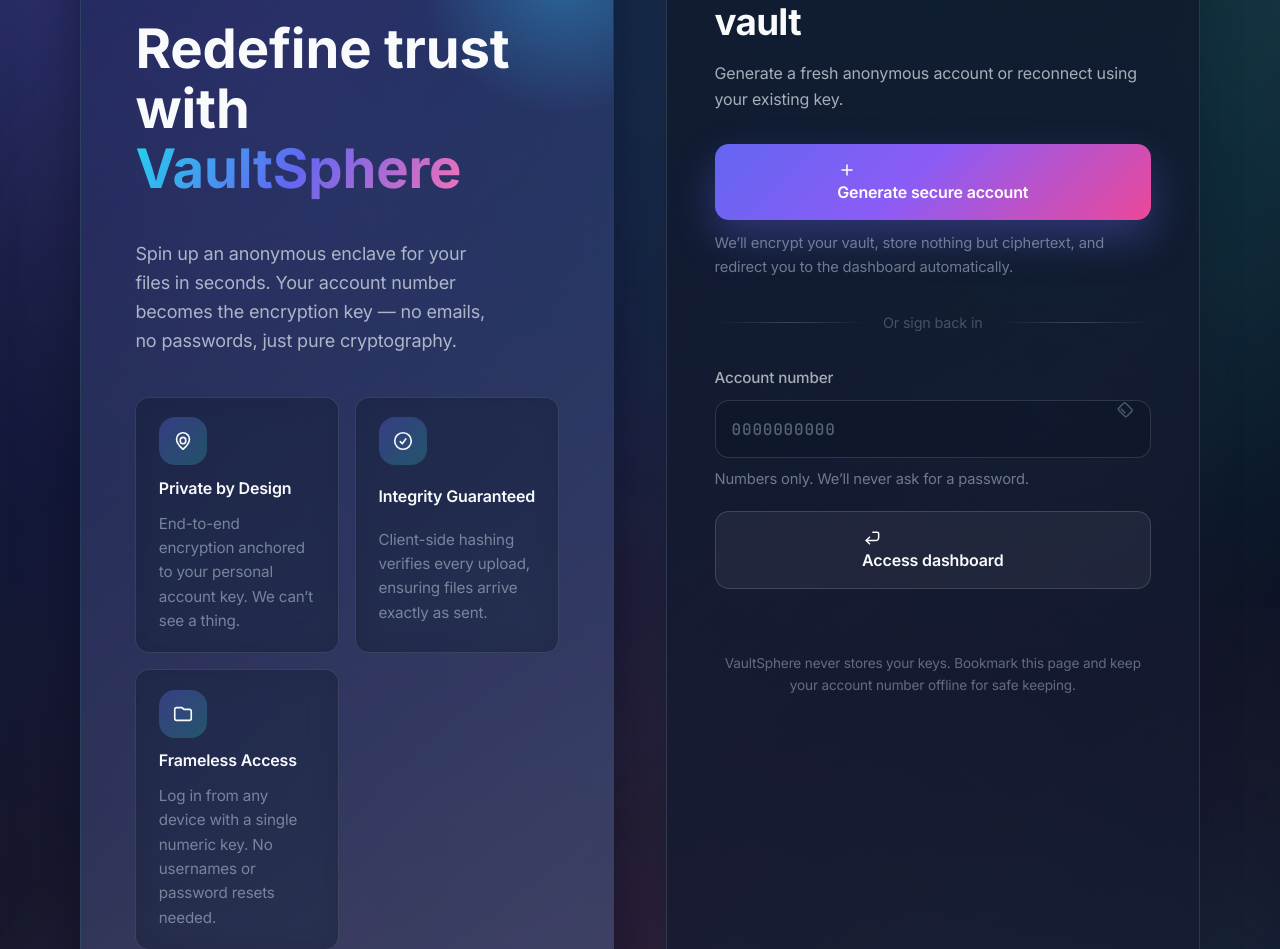
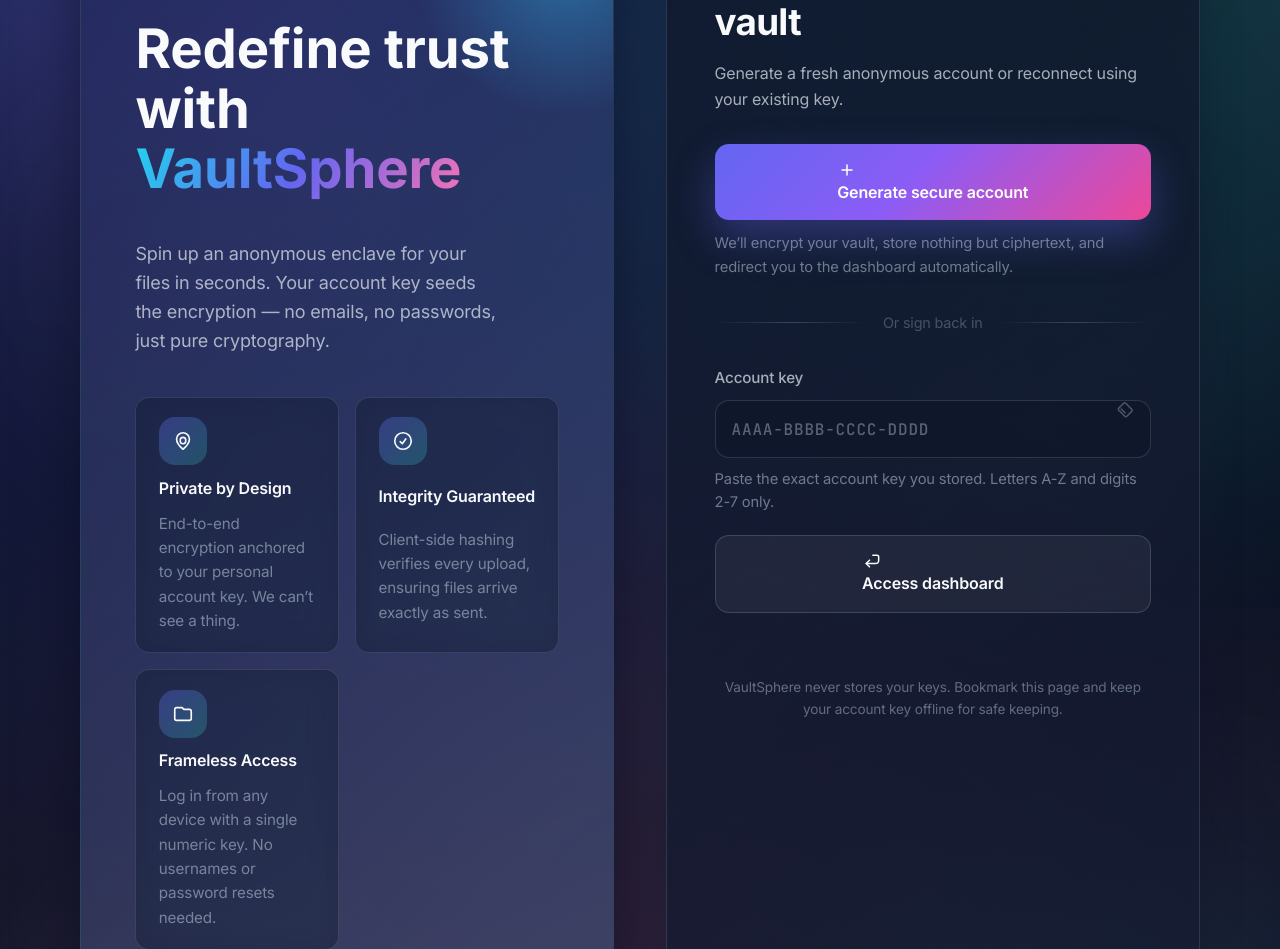
Before and after one commit to toastloaf/AnonymousFileHosting, a Flask app: page / in a window 1280 px wide; the page is wider, and only the part inside the window is pictured. Shown: the part 192-1141 px from the top of that part. Run offline with Flask 3, Linux system fonts and the light colour scheme; style sheets or scripts are compiled from the project's sources.

Commit message:
Refactor: Use hashed account identifiers and secure account keys (#11)
This commit replaces numeric account numbers with SHA-256 hashed account identifiers. It also hardens account key management by deriving encryption keys from a user-provided secret, enhancing security and privacy.

Co-authored-by: Cursor Agent <cursoragent@cursor.com>
Co-authored-by: doubledjsecondary <doubledjsecondary@gmail.com>

```diff
--- a/app.py
+++ b/app.py
@@ -4,9 +4,11 @@ A Flask-based file hosting service with encryption and anonymous account system.
 """
 
 import os
+import base64
 import secrets
 import hashlib
 import logging
+import re
 from pathlib import Path
 from datetime import timedelta, datetime
 from functools import wraps
@@ -43,17 +45,75 @@ except Exception as e:
     raise
 
 
+# ---------------------------------------------------------------------------
+# Account key helpers
+# ---------------------------------------------------------------------------
+
+ACCOUNT_KEY_BYTES = int(os.environ.get('ACCOUNT_KEY_BYTES', '24'))  # 192-bit entropy by default
+ACCOUNT_KEY_GROUP_SIZE = int(os.environ.get('ACCOUNT_KEY_GROUP_SIZE', '4'))
+ACCOUNT_IDENTIFIER_PREFIX_LEN = int(os.environ.get('ACCOUNT_IDENTIFIER_PREFIX_LEN', '12'))
+ACCOUNT_KEY_PATTERN = re.compile(r'^[A-Z2-7]+$')
+SESSION_ACCOUNT_ID_KEY = 'account_id'
+
+
+def _format_account_key_display(normalized_key: str) -> str:
+    """Format an uppercase base32 key into grouped chunks for display."""
+    chunks = [normalized_key[i:i + ACCOUNT_KEY_GROUP_SIZE] for i in range(0, len(normalized_key), ACCOUNT_KEY_GROUP_SIZE)]
+    return '-'.join(chunks)
+
+
+def generate_account_secret() -> dict:
+    """Generate a high-entropy account secret and derived identifiers."""
+    raw_bytes = secrets.token_bytes(ACCOUNT_KEY_BYTES)
+    # Base32 provides an easy-to-type alphabet (A-Z, 2-7)
+    normalized_key = base64.b32encode(raw_bytes).decode('utf-8').rstrip('=')
+    display_key = _format_account_key_display(normalized_key)
+    account_id = hashlib.sha256(normalized_key.encode('utf-8')).hexdigest()
+    fingerprint = account_id[:ACCOUNT_IDENTIFIER_PREFIX_LEN]
+    return {
+        'normalized_key': normalized_key,
+        'display_key': display_key,
+        'account_id': account_id,
+        'fingerprint': fingerprint
+    }
+
+
+def normalize_account_secret(account_key: str) -> str:
+    """Normalize user-supplied account key to canonical uppercase base32."""
+    if not account_key:
+        raise ValueError("Account key is required")
+
+    stripped = ''.join(ch for ch in account_key.upper() if ch.isalnum())
+    if not stripped:
+        raise ValueError("Account key is empty after normalization")
+
+    if not ACCOUNT_KEY_PATTERN.fullmatch(stripped):
+        raise ValueError("Account key contains invalid characters. Only A-Z and 2-7 are permitted.")
+
+    return stripped
+
+
+def derive_account_id(normalized_key: str) -> str:
+    """Derive the canonical account identifier from a normalized key."""
+    return hashlib.sha256(normalized_key.encode('utf-8')).hexdigest()
+
+
+def format_fingerprint(account_id: str) -> str:
+    """Return a short fingerprint for display purposes."""
+    return account_id[:ACCOUNT_IDENTIFIER_PREFIX_LEN]
+
+
 def require_auth(f):
     """Decorator to require authentication."""
     @wraps(f)
     def decorated_function(*args, **kwargs):
-        account_number = session.get('account_number')
-        if not account_number:
+        account_id = session.get(SESSION_ACCOUNT_ID_KEY)
+        if not account_id:
             return jsonify({"error": "Authentication required"}), 401
 
         # Verify account exists
         try:
-            account = db_adapter.find_one(account_number)
+            account = db_adapter.find_one(account_id)
             if not account:
                 session.clear()
                 return jsonify({"error": "Account not found"}), 401
@@ -61,7 +121,7 @@ def require_auth(f):
             logger.error(f"Error verifying account: {e}")
             return jsonify({"error": "Authentication failed"}), 500
 
-        return f(account_number, *args, **kwargs)
+        return f(account_id, *args, **kwargs)
     return decorated_function
 
 
@@ -110,49 +170,42 @@ def index():
 def create_account():
     """Create a new anonymous account."""
     try:
-        # Generate unique account number
-        max_attempts = 10
+        max_attempts = 5
         for _ in range(max_attempts):
-            account_number = secrets.randbelow(9999999999) + 1
+            account_bundle = generate_account_secret()
+            account_doc = {
+                "account_id": account_bundle['account_id'],
+                "created_at": datetime.utcnow()
+            }
 
             try:
-                # Insert account into database
-                doc = {"account_number": account_number, "created_at": datetime.utcnow()}
-                db_adapter.insert_one(doc)
+                db_adapter.insert_one(account_doc)
 
-                # Key is derived from account number, no need to generate/store separately
-                logger.info(f"Created account: {account_number}")
+                logger.info(f"Created account fingerprint={account_bundle['fingerprint']}")
 
-                # Set session
                 session.permanent = True
-                session['account_number'] = account_number
+                session[SESSION_ACCOUNT_ID_KEY] = account_bundle['account_id']
 
                 return jsonify({
                     "success": True,
-                    "account_number": account_number,
+                    "account_key": account_bundle['display_key'],
+                    "account_key_compact": account_bundle['normalized_key'],
+                    "account_id": account_bundle['account_id'],
+                    "account_fingerprint": account_bundle['fingerprint'],
                     "message": "Account created successfully"
                 }), 201
 
             except ValueError as e:
-                # SQLite raises ValueError for duplicate keys
                 error_msg = str(e).lower()
                 if 'already exists' in error_msg:
-                    # Account number collision, try again
                     continue
-                else:
-                    # Some other ValueError, re-raise it
-                    raise
+                raise
             except Exception as e:
-                # MongoDB raises DuplicateKeyError (which is an Exception)
-                # Check if it's a duplicate key error
+                error_msg = str(e).lower()
                 error_type = type(e).__name__
-                error_msg = str(e).lower()
                 if error_type == 'DuplicateKeyError' or 'duplicate' in error_msg or 'unique' in error_msg:
-                    # Account number collision, try again
                     continue
-                else:
-                    # Some other error, re-raise it
-                    raise
+                raise
 
         return jsonify({"error": "Failed to create account. Please try again."}), 500
 
@@ -169,29 +222,29 @@ def login():
         if not data:
             return jsonify({"error": "Invalid request"}), 400
 
-        account_number = data.get('account_number')
-        if not account_number:
-            return jsonify({"error": "Account number is required"}), 400
+        try:
+            raw_key = data.get('account_key') or data.get('account_number')
+            normalized_key = normalize_account_secret(raw_key)
+        except ValueError as exc:
+            return jsonify({"error": str(exc)}), 400
 
-        try:
-            account_number = int(account_number)
-        except (ValueError, TypeError):
-            return jsonify({"error": "Invalid account number format"}), 400
+        account_id = derive_account_id(normalized_key)
 
-        # Verify account exists
-        account = db_adapter.find_one(account_number)
+        account = db_adapter.find_one(account_id)
         if not account:
             return jsonify({"error": "Account not found"}), 404
 
         # Set session
         session.permanent = True
-        session['account_number'] = account_number
+        session[SESSION_ACCOUNT_ID_KEY] = account_id
 
-        logger.info(f"User logged in: {account_number}")
+        logger.info(f"User logged in fingerprint={format_fingerprint(account_id)}")
 
         return jsonify({
             "success": True,
-            "message": "Login successful"
+            "message": "Login successful",
+            "account_id": account_id,
+            "account_fingerprint": format_fingerprint(account_id)
         }), 200
 
     except Exception as e:
@@ -209,22 +262,26 @@ def logout():
 @app.route('/dashboard')
 def dashboard():
     """Render the dashboard page."""
-    account_number = session.get('account_number')
-    if not account_number:
+    account_id = session.get(SESSION_ACCOUNT_ID_KEY)
+    if not account_id:
         return redirect('/')
 
     # Verify account exists
-    account = db_adapter.find_one(account_number)
+    account = db_adapter.find_one(account_id)
     if not account:
         session.clear()
         return redirect('/')
 
-    return render_template('dashboard.html', account_number=account_number)
+    return render_template(
+        'dashboard.html',
+        account_id=account_id,
+        account_fingerprint=format_fingerprint(account_id)
+    )
 
 
 @app.route('/api/files', methods=['POST'])
 @require_auth
-def get_files(account_number):
+def get_files(account_id):
     """Get list of files for the authenticated user.
     Client sends encrypted file index, server validates ownership and returns file metadata.
     """
@@ -248,7 +305,7 @@ def get_files(account_number):
             file_path = get_file_storage_path(file_hash)
             if file_path.exists() and file_path.is_file():
                 # Verify ownership in database
-                ownership = db_adapter.find_file_ownership(account_number, file_hash)
+                ownership = db_adapter.find_file_ownership(account_id, file_hash)
                 if ownership:
                     size_bytes = file_path.stat().st_size
                     validated_files.append({
@@ -266,7 +323,7 @@ def get_files(account_number):
 
 @app.route('/api/upload', methods=['POST'])
 @require_auth
-def upload_file(account_number):
+def upload_file(account_id):
     """Upload an encrypted file for the authenticated user.
     Files are stored anonymously by content hash, not by user ID.
     """
@@ -310,7 +367,7 @@ def upload_file(account_number):
         # Record ownership in database (encrypted metadata stored)
         try:
             db_adapter.add_file_ownership(
-                account_number=account_number,
+                account_id=account_id,
                 file_hash=server_hash,
                 encrypted_metadata=encrypted_metadata,
                 file_size=len(encrypted_content)
@@ -336,7 +393,7 @@ def upload_file(account_number):
 
 @app.route('/api/download/<path:file_hash>', methods=['POST'])
 @require_auth
-def download_file(account_number, file_hash):
+def download_file(account_id, file_hash):
     """Download an encrypted file for the authenticated user.
     Returns encrypted file data - decryption happens client-side.
     """
@@ -346,7 +403,7 @@ def download_file(account_number, file_hash):
             return jsonify({"error": "Invalid file hash"}), 400
 
         # Verify user owns this file
-        ownership = db_adapter.find_file_ownership(account_number, file_hash)
+        ownership = db_adapter.find_file_ownership(account_id, file_hash)
         if not ownership:
             return jsonify({"error": "File not found or access denied"}), 404
 
@@ -381,7 +438,7 @@ def download_file(account_number, file_hash):
 
 @app.route('/api/delete/<path:file_hash>', methods=['DELETE'])
 @require_auth
-def delete_file(account_number, file_hash):
+def delete_file(account_id, file_hash):
     """Delete file ownership for the authenticated user.
     File is only removed from storage if no other users reference it.
     """
@@ -391,12 +448,12 @@ def delete_file(account_number, file_hash):
             return jsonify({"error": "Invalid file hash"}), 400
 
         # Verify user owns this file
-        ownership = db_adapter.find_file_ownership(account_number, file_hash)
+        ownership = db_adapter.find_file_ownership(account_id, file_hash)
         if not ownership:
             return jsonify({"error": "File not found"}), 404
 
         # Remove ownership record
-        db_adapter.remove_file_ownership(account_number, file_hash)
+        db_adapter.remove_file_ownership(account_id, file_hash)
 
         # Check if any other users reference this file
         other_owners = db_adapter.count_file_owners(file_hash)
@@ -408,7 +465,7 @@ def delete_file(account_number, file_hash):
                 file_path.unlink()
                 logger.info(f"File removed from storage: {file_hash[:8]}...")
 
-        logger.info(f"File ownership deleted for account {account_number}")
+        logger.info(f"File ownership deleted for account fingerprint={format_fingerprint(account_id)}")
 
         return jsonify({
             "success": True,
--- a/templates/index.html
+++ b/templates/index.html
@@ -23,7 +23,7 @@
                     Zero-Knowledge Storage
                 </span>
                 <h1 class="brand-title">Redefine trust with <span class="brand-highlight">VaultSphere</span></h1>
-                <p class="brand-description">Spin up an anonymous enclave for your files in seconds. Your account number becomes the encryption key &mdash; no emails, no passwords, just pure cryptography.</p>
+                <p class="brand-description">Spin up an anonymous enclave for your files in seconds. Your account key seeds the encryption &mdash; no emails, no passwords, just pure cryptography.</p>
                 <div class="feature-grid">
                     <article class="feature-card">
                         <div class="feature-icon">
@@ -92,35 +92,35 @@
             </div>
 
             <div id="accountDisplay" class="account-display hidden" aria-live="polite">
-                <span class="account-display__label">Account number &middot; keep this safe</span>
+                <span class="account-display__label">Account key &middot; keep this safe</span>
                 <div class="account-pill">
-                    <code id="accountNumber">0000&nbsp;0000</code>
-                    <button id="copyAccountBtn" type="button" aria-label="Copy account number">
+                    <code id="accountKeyValue">AAAA-BBBB</code>
+                    <button id="copyAccountKeyBtn" type="button" aria-label="Copy account key">
                         <svg width="18" height="18" viewBox="0 0 24 24" fill="none" stroke="currentColor" stroke-width="1.8" aria-hidden="true">
                             <path stroke-linecap="round" stroke-linejoin="round" d="M8 16H6a2 2 0 0 1-2-2V6a2 2 0 0 1 2-2h8a2 2 0 0 1 2 2v2" />
                             <path stroke-linecap="round" stroke-linejoin="round" d="M16 8h2a2 2 0 0 1 2 2v8a2 2 0 0 1-2 2h-8a2 2 0 0 1-2-2v-2" />
                         </svg>
                     </button>
                 </div>
-                <p class="supporting-copy">Your account number <strong>is</strong> the encryption key. Store it offline and share with no one.</p>
+                <p class="supporting-copy">Your account key <strong>is</strong> the encryption seed. Store it offline and share with no one.</p>
             </div>
 
             <div class="divider" role="separator" aria-hidden="true">Or sign back in</div>
 
             <form id="loginForm" class="form-stack" novalidate>
                 <div class="form-field">
-                    <label for="accountNumberInput">Account number</label>
+                    <label for="accountKeyInput">Account key</label>
                     <div class="input-wrapper">
                         <input
                             type="text"
-                            id="accountNumberInput"
-                            name="account_number"
+                            id="accountKeyInput"
+                            name="account_key"
                             class="input-field"
-                            placeholder="0000000000"
-                            inputmode="numeric"
+                            placeholder="AAAA-BBBB-CCCC-DDDD"
+                            inputmode="text"
                             autocomplete="off"
                             required
-                            pattern="[0-9]*"
+                            pattern="[A-Za-z2-7\\-\\s]+"
                             aria-describedby="account-help"
                         >
                         <div class="input-icon" aria-hidden="true">
@@ -130,7 +130,7 @@
                             </svg>
                         </div>
                     </div>
-                    <p id="account-help" class="supporting-copy">Numbers only. We&rsquo;ll never ask for a password.</p>
+                    <p id="account-help" class="supporting-copy">Paste the exact account key you stored. Letters A-Z and digits 2-7 only.</p>
                 </div>
 
                 <button id="loginBtn" type="submit" class="btn btn-secondary btn-full">
@@ -167,16 +167,28 @@
                 </div>
             </div>
 
-            <p class="footer-note">VaultSphere never stores your keys. Bookmark this page and keep your account number offline for safe keeping.</p>
+            <p class="footer-note">VaultSphere never stores your keys. Bookmark this page and keep your account key offline for safe keeping.</p>
         </section>
     </main>
 
     <script>
-        function formatAccountNumber(number) {
-            return String(number).replace(/\B(?=(\d{4})+(?!\d))/g, ' ');
+        const SESSION_ACCOUNT_KEY = 'vaultsphere.session.accountKey';
+        const SESSION_ACCOUNT_ID = 'vaultsphere.session.accountId';
+
+        function normalizeAccountKey(value) {
+            return (value || '')
+                .toUpperCase()
+                .replace(/[^A-Z2-7]/g, '');
         }
 
-        // Utility functions
+        function formatAccountKey(value) {
+            const normalized = normalizeAccountKey(value);
+            if (!normalized) {
+                return '';
+            }
+            return normalized.match(/.{1,4}/g).join('-');
+        }
+
         function showError(message) {
             const errorDiv = document.getElementById('errorMessage');
             const errorText = document.getElementById('errorText');
@@ -209,7 +221,15 @@
             }
         }
 
-        // Create Account
+        function cacheSessionAccount(accountId, normalizedKey) {
+            if (accountId) {
+                sessionStorage.setItem(SESSION_ACCOUNT_ID, accountId);
+            }
+            if (normalizedKey) {
+                sessionStorage.setItem(SESSION_ACCOUNT_KEY, normalizedKey);
+            }
+        }
+
         document.getElementById('createAccountBtn').addEventListener('click', async () => {
             setLoading('createAccountBtn', 'createAccountText', 'createAccountSpinner', true);
 
@@ -224,9 +244,17 @@
 
                 const data = await response.json();
 
-                    if (response.ok && data.success) {
-                        document.getElementById('accountNumber').textContent = formatAccountNumber(data.account_number);
-                    document.getElementById('accountDisplay').classList.remove('hidden');
+                if (response.ok && data.success) {
+                    const accountDisplay = document.getElementById('accountDisplay');
+                    const accountKeyValue = document.getElementById('accountKeyValue');
+                    accountKeyValue.textContent = data.account_key;
+                    accountDisplay.classList.remove('hidden');
+
+                    cacheSessionAccount(data.account_id, data.account_key_compact);
+                    sessionStorage.setItem('vaultsphere.session.accountFingerprint', data.account_fingerprint || '');
+
+                    document.getElementById('copyAccountKeyBtn')?.setAttribute('data-key', data.account_key_compact);
+
                     showSuccess('Account created successfully! Redirecting to dashboard...');
 
                     setTimeout(() => {
@@ -243,24 +271,28 @@
             }
         });
 
-        // Copy Account Number
-        document.getElementById('copyAccountBtn')?.addEventListener('click', () => {
-            const accountNumber = document.getElementById('accountNumber').textContent.replace(/\s+/g, '');
-            navigator.clipboard.writeText(accountNumber).then(() => {
-                showSuccess('Account number copied to clipboard!');
+        document.getElementById('copyAccountKeyBtn')?.addEventListener('click', () => {
+            const key = document.getElementById('copyAccountKeyBtn').getAttribute('data-key')
+                || normalizeAccountKey(document.getElementById('accountKeyValue').textContent);
+            if (!key) {
+                showError('Nothing to copy yet.');
+                return;
+            }
+            navigator.clipboard.writeText(key).then(() => {
+                showSuccess('Account key copied to clipboard!');
             }).catch(() => {
-                showError('Failed to copy account number');
+                showError('Failed to copy account key');
             });
         });
 
-        // Login Form
-        document.getElementById('loginForm').addEventListener('submit', async (e) => {
-            e.preventDefault();
+        document.getElementById('loginForm').addEventListener('submit', async (event) => {
+            event.preventDefault();
 
-            const accountNumber = document.getElementById('accountNumberInput').value.trim();
+            const input = document.getElementById('accountKeyInput');
+            const normalizedKey = normalizeAccountKey(input.value.trim());
 
-            if (!accountNumber) {
-                showError('Please enter your account number');
+            if (!normalizedKey) {
+                showError('Please enter your account key');
                 return;
             }
 
@@ -273,12 +305,15 @@
                         'Content-Type': 'application/json'
                     },
                     credentials: 'include',
-                    body: JSON.stringify({ account_number: accountNumber })
+                    body: JSON.stringify({ account_key: normalizedKey })
                 });
 
                 const data = await response.json();
 
                 if (response.ok && data.success) {
+                    cacheSessionAccount(data.account_id, normalizedKey);
+                    sessionStorage.setItem('vaultsphere.session.accountFingerprint', data.account_fingerprint || '');
+
                     showSuccess('Login successful! Redirecting...');
                     setTimeout(() => {
                         window.location.href = '/dashboard';
@@ -294,9 +329,12 @@
             }
         });
 
-        // Format account number input (numbers only)
-        document.getElementById('accountNumberInput').addEventListener('input', (e) => {
-            e.target.value = e.target.value.replace(/[^0-9]/g, '');
+        document.getElementById('accountKeyInput').addEventListener('input', (event) => {
+            const cursorPos = event.target.selectionStart;
+            const normalized = normalizeAccountKey(event.target.value);
+            const formatted = normalized.match(/.{1,4}/g)?.join('-') || '';
+            event.target.value = formatted;
+            event.target.setSelectionRange(cursorPos, cursorPos);
         });
     </script>
 </body>
```
Also changed, not shown: IMPLEMENTATION_SUMMARY.md (+8 -8 lines), SECURITY_ARCHITECTURE.md (+19 -9 lines), db_adapter.py (+54 -48 lines), migrate_to_anonymous_storage.py (+19 -3 lines), static/js/crypto.js (+29 -38 lines), templates/dashboard.html (+51 -26 lines).
